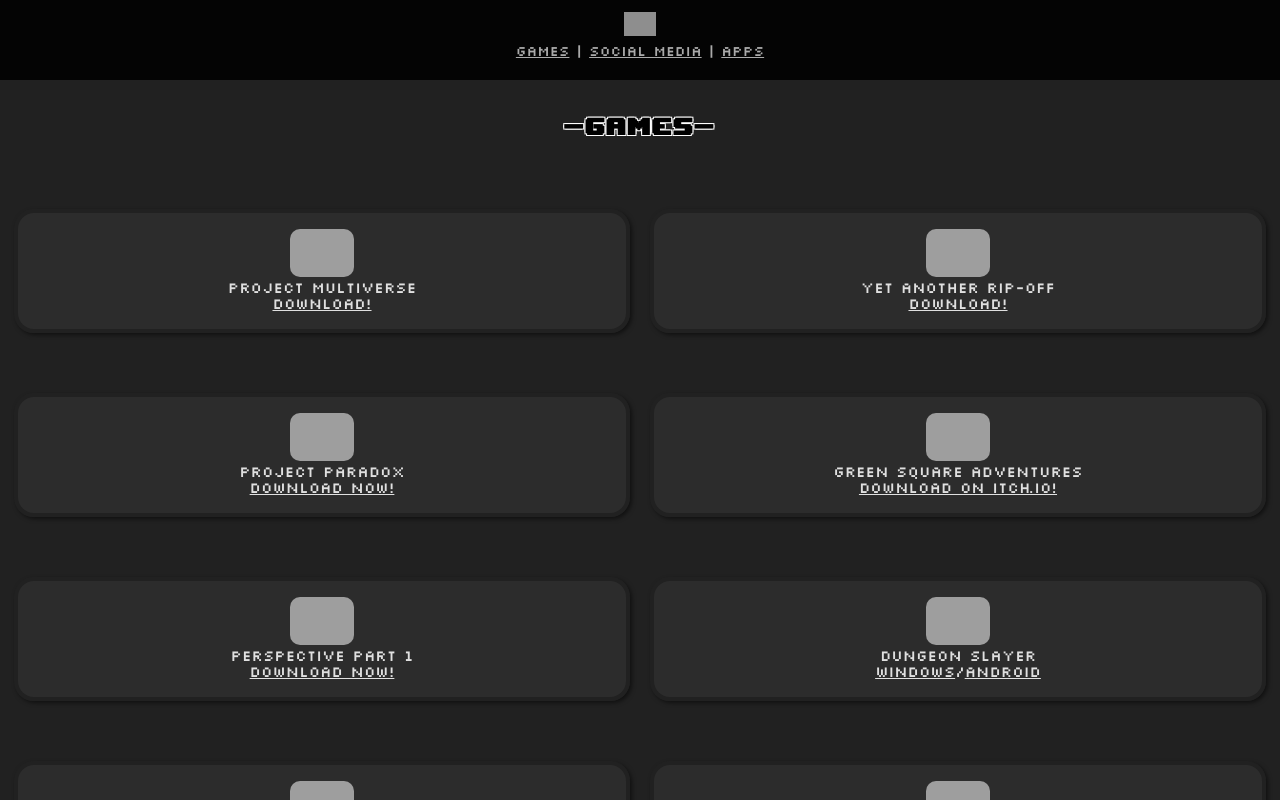
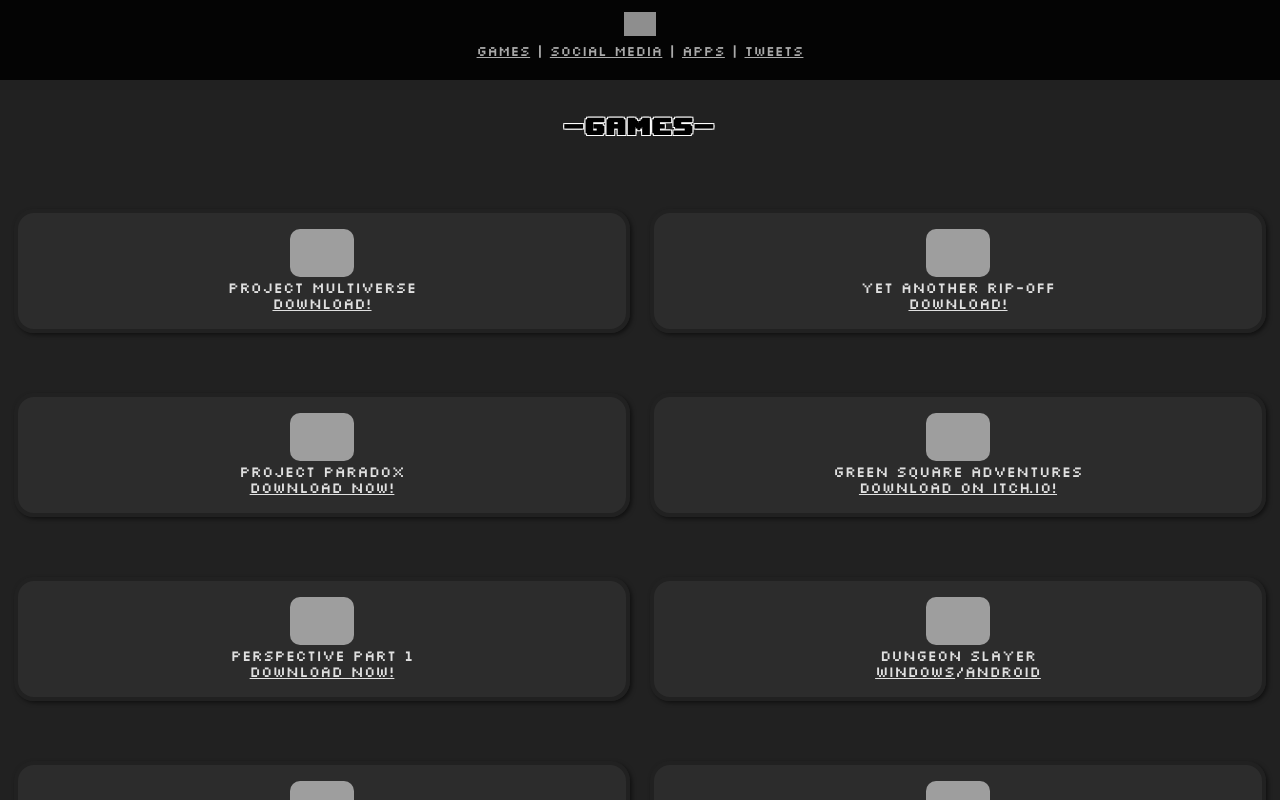
Before and after one commit to StardomTests/stardomtests.github.io, a React (Create React App) app: page / in a window 1280 px wide. Built offline with nearby package versions, Linux system fonts and the light colour scheme; grey boxes are pictures that could not be loaded; a web font is replaced by a local one.

Commit message:
Update App.js

```diff
--- a/src/App.js
+++ b/src/App.js
@@ -142,7 +142,7 @@
             <span id="navbar" style={{ backgroundColor: bg, color: textColor }}>
               <center>
                 <a href="#games"> Games</a> |{" "}
-                <a href="#socials">Social Media</a> | <a href="#apps">Apps</a>
+                <a href="#socials">Social Media</a> | <a href="#apps">Apps</a> | <a href="#tweets">Tweets</a>
               </center>
             </span>
           </div>
@@ -502,7 +502,7 @@
                 : "-1px -1px 0 #000, 1px -1px 0 #000, -1px 1px 0 #000, 1px 1px 0 #000"
           }}
         >
-          <a href id="apps">
+          <a href id="tweets">
             -Tweets-
           </a>
         </h1>
```
